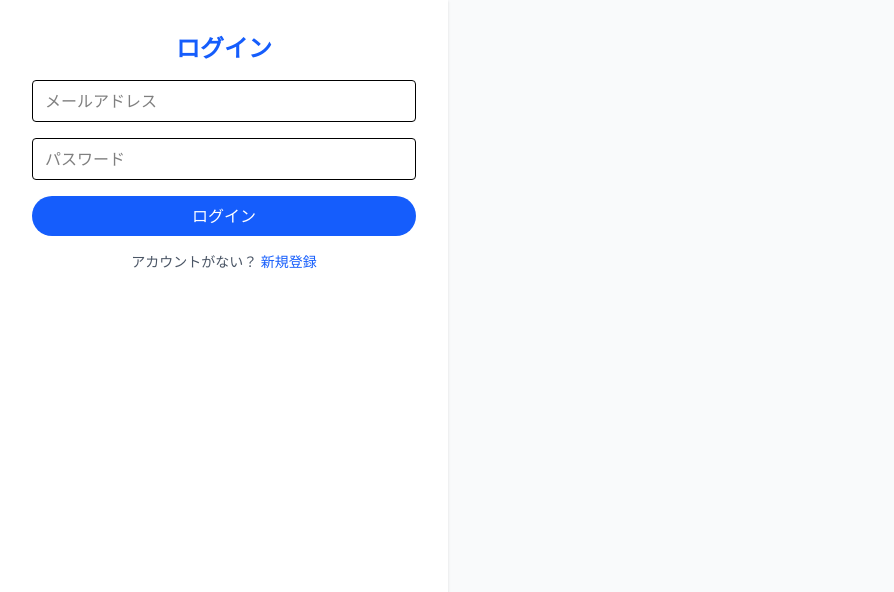
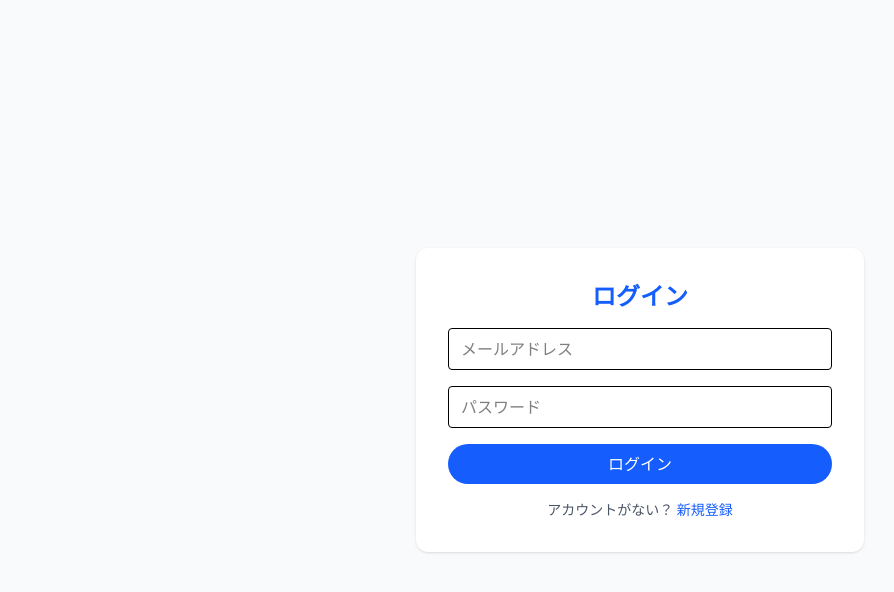
Before and after one commit to kotaro-programming/ReactLearnPayPal, a React (Vite) app: page /login in a window 1280 px wide. Shown: the top 592 px of the page, without its empty margins (0-894 px from the left). Built offline with nearby package versions, Linux system fonts and the light colour scheme.

Commit message:
レジスターログイン変更

```diff
--- a/src/pages/Login.tsx
+++ b/src/pages/Login.tsx
@@ -1,5 +1,5 @@
 import { useState } from "react";
-import { login } from "../lib/auth"
+import { login } from "../lib/auth";
 
 export default function Login(){
   const [loading, setLoading] = useState(false);
@@ -11,8 +11,8 @@ export default function Login(){
   };
 
   return (
-        <div className="min-h-screen grid place-itemes-center bg-gray-50">
-            <form onSubmit={onSubmit} className="bg-white p-8 rounted-xl shadow w-full max-w-md space-y-4">
+    <div className="min-h-screen grid place-items-center bg-gray-50">
+      <form onSubmit={onSubmit} className="bg-white p-8 rounded-xl shadow w-full max-w-md space-y-4">
         <h1 className="text-2xl font-bold text-center text-blue-600">ログイン</h1>
         <input className="border rounded px-3 py-2 w-full" placeholder="メールアドレス" required/>
         <input type="password" className="border rounded px-3 py-2 w-full" placeholder="パスワード" required/>
--- a/src/pages/Register.tsx
+++ b/src/pages/Register.tsx
@@ -1,4 +1,4 @@
-import React, { useState } from "react";
+import { useState } from "react";
 import { login } from "../lib/auth";
 
 export default function Register(){
@@ -6,13 +6,12 @@ export default function Register(){
 
   const onSubmit = (e: React.FormEvent) => {
     e.preventDefault();
-        if(!agree) { alert("利用規約に同意してください。"); return; }
-
+    if(!agree){ alert("利用規約に同意してください。"); return; }
     login();
   };
 
   return (
-        <div className="min-h-screen grid place-items-cneter bg-gray-50">
+    <div className="min-h-screen grid place-items-center bg-gray-50">
       <form onSubmit={onSubmit} className="bg-white p-8 rounded-xl shadow w-full max-w-md space-y-4">
         <h1 className="text-2xl font-bold text-center text-blue-600">新規登録</h1>
         <input className="border rounded px-3 py-2 w-full" placeholder="氏名" required/>
@@ -23,8 +22,8 @@ export default function Register(){
           <input type="checkbox" checked={agree} onChange={e=>setAgree(e.target.checked)} className="mr-2"/>
           <span><a href="/legal/terms" className="text-blue-600 hover:underline">利用規約</a>に同意します</span>
         </label>
-            <button className="w-ful bg-blue-600 text-white py-2 rounded-full">登録する</button>
+        <button className="w-full bg-blue-600 text-white py-2 rounded-full">登録する</button>
       </form>
     </div>
-    )
+  );
 }
```
Lines whose indentation alone changed are shown as unchanged.
